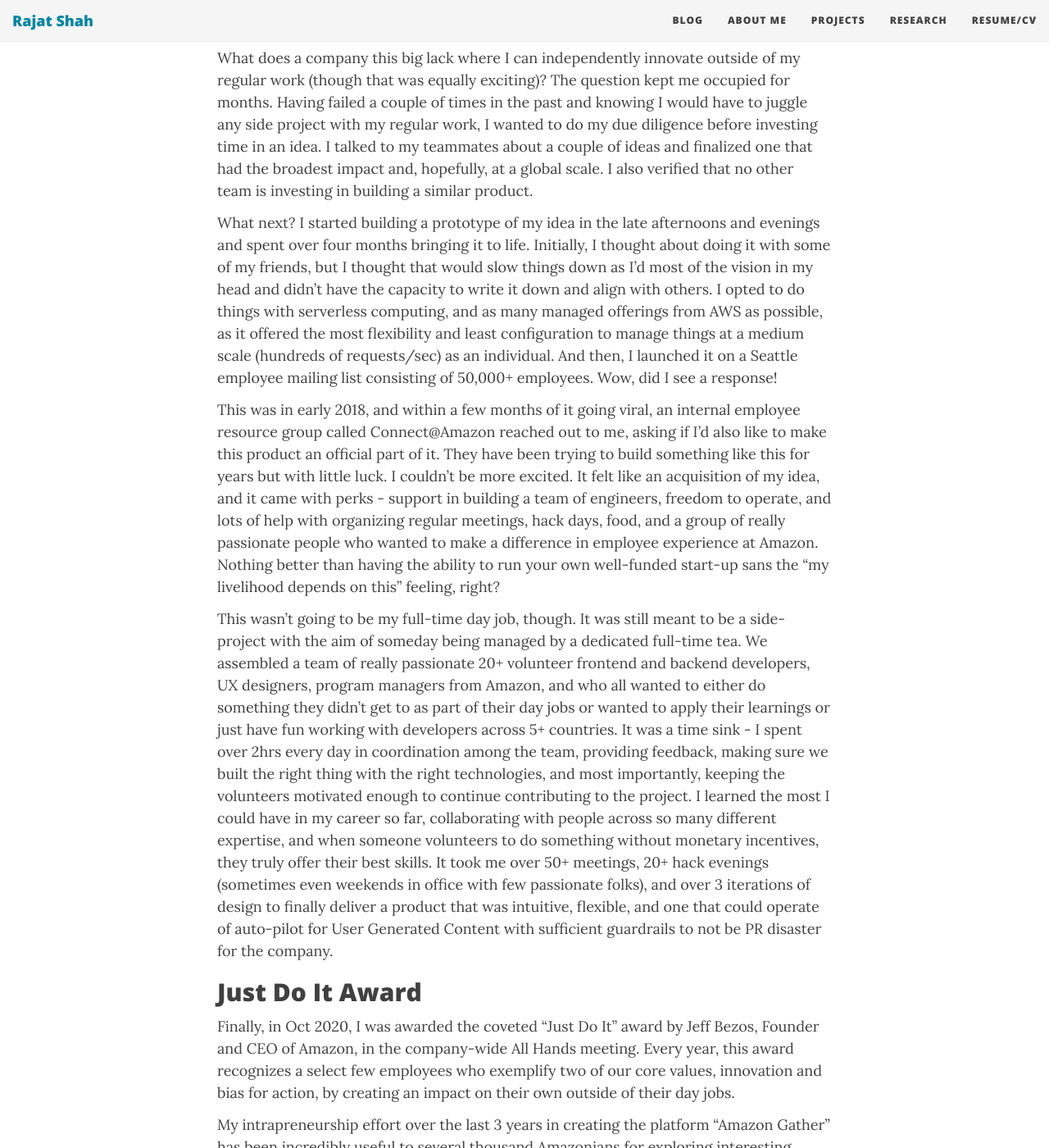
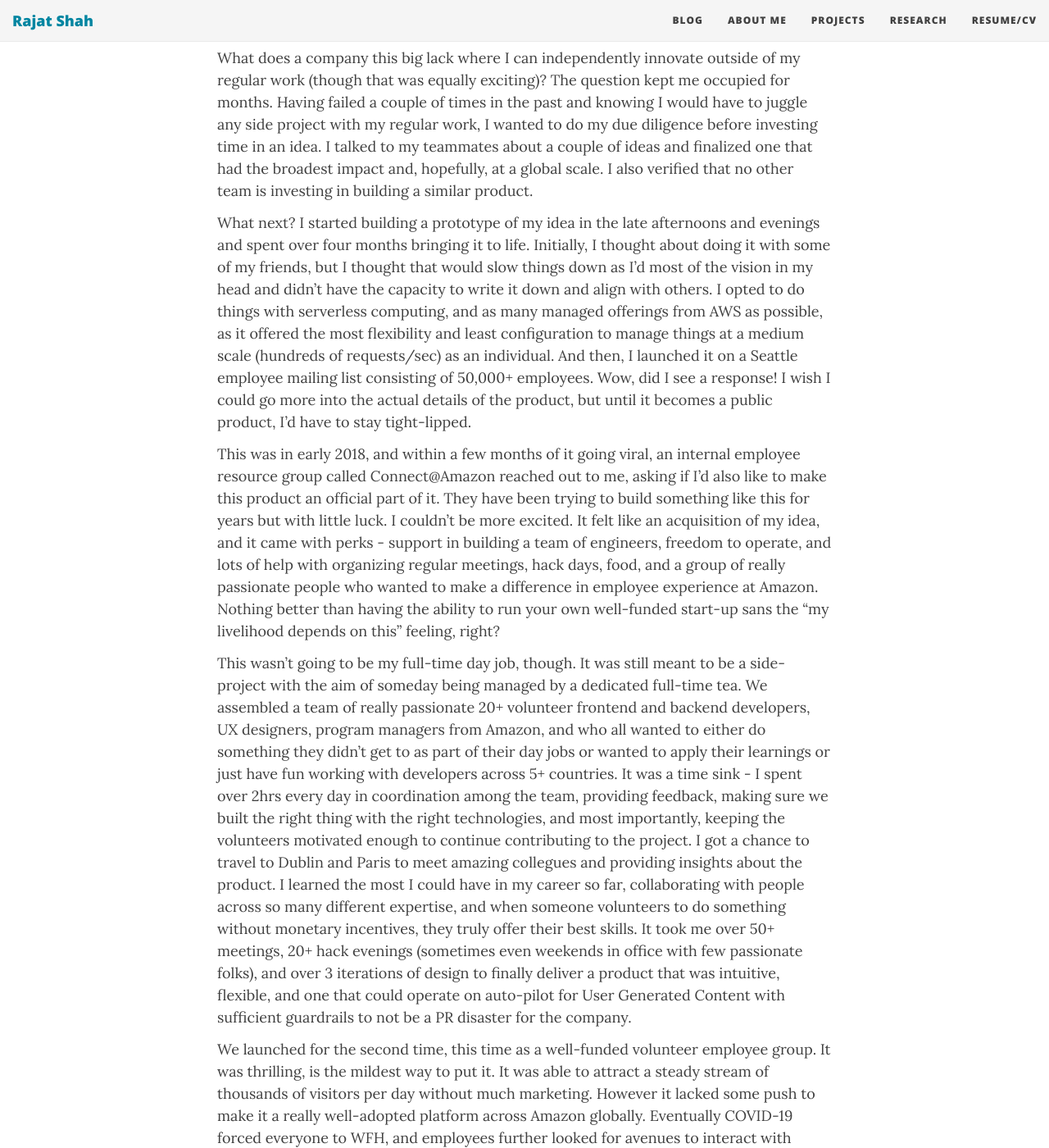
Before and after one commit to shahrajat/shahrajat.github.io, a Jekyll site: the page built from _posts/2020-12-24-amazon-just-do-it-award-jeff-bezos.md, in a window 1280 px wide and 1400 px high, scrolled down 1772 px. Shown: the whole window at 82% size. Built offline with Jekyll 4.4.1, drawn with Linux system fonts in a browser that asks for light colours; nearby versions of some CDN libraries; comment, search, counter and statistics services are not loaded; some of the changed text lies outside the part shown.

Commit message:
Update 2020-12-24-amazon-just-do-it-award-jeff-bezos.md

```diff
--- a/_posts/2020-12-24-amazon-just-do-it-award-jeff-bezos.md
+++ b/_posts/2020-12-24-amazon-just-do-it-award-jeff-bezos.md
@@ -27,11 +27,13 @@
 
 What does a company this big lack where I can independently innovate outside of my regular work (though that was equally exciting)? The question kept me occupied for months. Having failed a couple of times in the past and knowing I would have to juggle any side project with my regular work, I wanted to do my due diligence before investing time in an idea. I talked to my teammates about a couple of ideas and finalized one that had the broadest impact and, hopefully, at a global scale. I also verified that no other team is investing in building a similar product.
 
-What next? I started building a prototype of my idea in the late afternoons and evenings and spent over four months bringing it to life. Initially, I thought about doing it with some of my friends, but I thought that would slow things down as I'd most of the vision in my head and didn't have the capacity to write it down and align with others. I opted to do things with serverless computing, and as many managed offerings from AWS as possible, as it offered the most flexibility and least configuration to manage things at a medium scale (hundreds of requests/sec) as an individual. And then, I launched it on a Seattle employee mailing list consisting of 50,000+ employees. Wow, did I see a response!
+What next? I started building a prototype of my idea in the late afternoons and evenings and spent over four months bringing it to life. Initially, I thought about doing it with some of my friends, but I thought that would slow things down as I'd most of the vision in my head and didn't have the capacity to write it down and align with others. I opted to do things with serverless computing, and as many managed offerings from AWS as possible, as it offered the most flexibility and least configuration to manage things at a medium scale (hundreds of requests/sec) as an individual. And then, I launched it on a Seattle employee mailing list consisting of 50,000+ employees. Wow, did I see a response! I wish I could go more into the actual details of the product, but until it becomes a public product, I'd have to stay tight-lipped.
 
 This was in early 2018, and within a few months of it going viral, an internal employee resource group called Connect@Amazon reached out to me, asking if I'd also like to make this product an official part of it. They have been trying to build something like this for years but with little luck. I couldn't be more excited. It felt like an acquisition of my idea, and it came with perks - support in building a team of engineers, freedom to operate, and lots of help with organizing regular meetings, hack days, food, and a group of really passionate people who wanted to make a difference in employee experience at Amazon. Nothing better than having the ability to run your own well-funded start-up sans the "my livelihood depends on this" feeling, right?
 
-This wasn't going to be my full-time day job, though. It was still meant to be a side-project with the aim of someday being managed by a dedicated full-time tea. We assembled a team of really passionate 20+ volunteer frontend and backend developers, UX designers, program managers from Amazon, and who all wanted to either do something they didn't get to as part of their day jobs or wanted to apply their learnings or just have fun working with developers across 5+ countries. It was a time sink - I spent over 2hrs every day in coordination among the team, providing feedback, making sure we built the right thing with the right technologies, and most importantly, keeping the volunteers motivated enough to continue contributing to the project. I learned the most I could have in my career so far, collaborating with people across so many different expertise, and when someone volunteers to do something without monetary incentives, they truly offer their best skills. It took me over 50+ meetings, 20+ hack evenings (sometimes even weekends in office with few passionate folks), and over 3 iterations of design to finally deliver a product that was intuitive, flexible, and one that could operate of auto-pilot for User Generated Content with sufficient guardrails to not be PR disaster for the company.
+This wasn't going to be my full-time day job, though. It was still meant to be a side-project with the aim of someday being managed by a dedicated full-time tea. We assembled a team of really passionate 20+ volunteer frontend and backend developers, UX designers, program managers from Amazon, and who all wanted to either do something they didn't get to as part of their day jobs or wanted to apply their learnings or just have fun working with developers across 5+ countries. It was a time sink - I spent over 2hrs every day in coordination among the team, providing feedback, making sure we built the right thing with the right technologies, and most importantly, keeping the volunteers motivated enough to continue contributing to the project. I got a chance to travel to Dublin and Paris to meet amazing collegues and providing insights about the product. I learned the most I could have in my career so far, collaborating with people across so many different expertise, and when someone volunteers to do something without monetary incentives, they truly offer their best skills. It took me over 50+ meetings, 20+ hack evenings (sometimes even weekends in office with few passionate folks), and over 3 iterations of design to finally deliver a product that was intuitive, flexible, and one that could operate on auto-pilot for User Generated Content with sufficient guardrails to not be a PR disaster for the company.
+
+We launched for the second time, this time as a well-funded volunteer employee group. It was thrilling, is the mildest way to put it. It was able to attract a steady stream of thousands of visitors per day without much marketing. However it lacked some push to make it a really well-adopted platform across Amazon globally. Eventually COVID-19 forced everyone to WFH, and employees further looked for avenues to interact with others in informal settings and build connections within the company. That's when Amazon Gather realllllyyyy took off. By end of 2020 we had crossed half million unique users (with estimated employee base of 1 million), and it very soon become one of the most loved internal product by employees across the world. We received thousands messages from employees about the easy of use and the impact it had in their employee experience at Amazon. We very quickly interated it with several employee facing landing pages that ensured long-term investment in Gather.
 
 ## Just Do It Award
 
```
